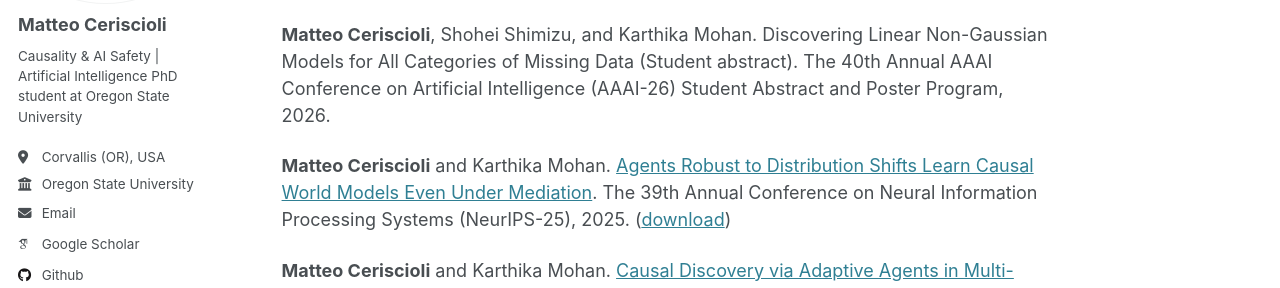
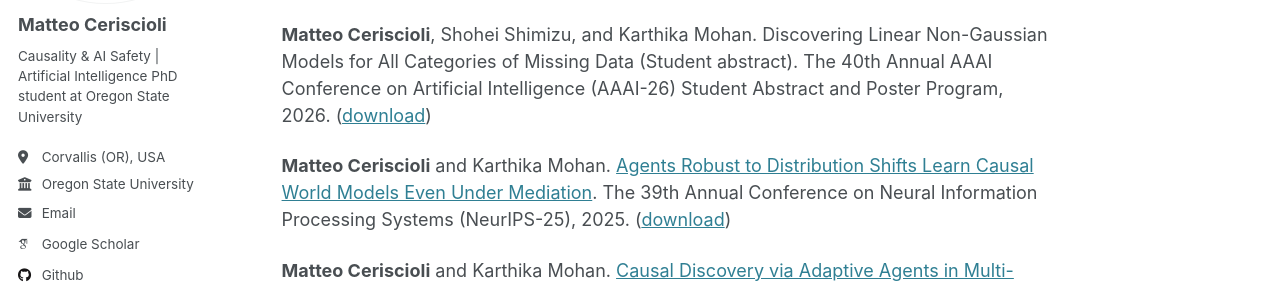
Before and after one commit to matteoceriscioli/matteoceriscioli.github.io, a Jekyll site: the page built from _pages/about.md, in a window 1280 px wide and 900 px high, scrolled down 919 px. Shown: the part 236-524 px from the top of the window. Built offline with Jekyll 4.4.1, drawn with Linux system fonts in a browser that asks for light colours; some web fonts are replaced.

Commit message:
Update about.md

```diff
--- a/_pages/about.md
+++ b/_pages/about.md
@@ -26,7 +26,8 @@ Reviewer for **Behaviormetrika**, an international peer-reviewed journal of the
 **Matteo Ceriscioli**. Eliciting Causal Knowledge from Agents. The 40th Annual AAAI Conference on Artificial
 Intelligence (AAAI-26) Doctoral Consortium, 2026. (Under review)
 
-**Matteo Ceriscioli**, Shohei Shimizu, and Karthika Mohan. Discovering Linear Non-Gaussian Models for All Categories of Missing Data (Student abstract). The 40th Annual AAAI Conference on Artificial Intelligence (AAAI-26) Student Abstract and Poster Program, 2026.
+**Matteo Ceriscioli**, Shohei Shimizu, and Karthika Mohan. Discovering Linear Non-Gaussian Models for All Categories of Missing Data (Student abstract). The 40th Annual AAAI Conference on Artificial Intelligence (AAAI-26) Student Abstract and Poster Program, 2026. (<a id="raw-url" href="https://raw.githubusercontent.com/matteoceriscioli/matteoceriscioli.github.io/master/files/Discovering_Linear_NonGaussian_Models_for_All_Categories_of_Missing_Data_(Student_Abstract).pdf" download>download</a>)
+
 
 **Matteo Ceriscioli** and Karthika Mohan. [Agents Robust to Distribution Shifts Learn Causal
 World Models Even Under Mediation](https://neurips.cc/virtual/2025/poster/118687). The 39th Annual Conference on Neural Information Processing Systems (NeurIPS-25), 2025. (<a id="raw-url" href="https://raw.githubusercontent.com/matteoceriscioli/matteoceriscioli.github.io/master/files/Agents_Robust_to_Distribution_Shifts_Learn_Causal_World_Models_Even_Under_Mediation.pdf" download>download</a>)
```
